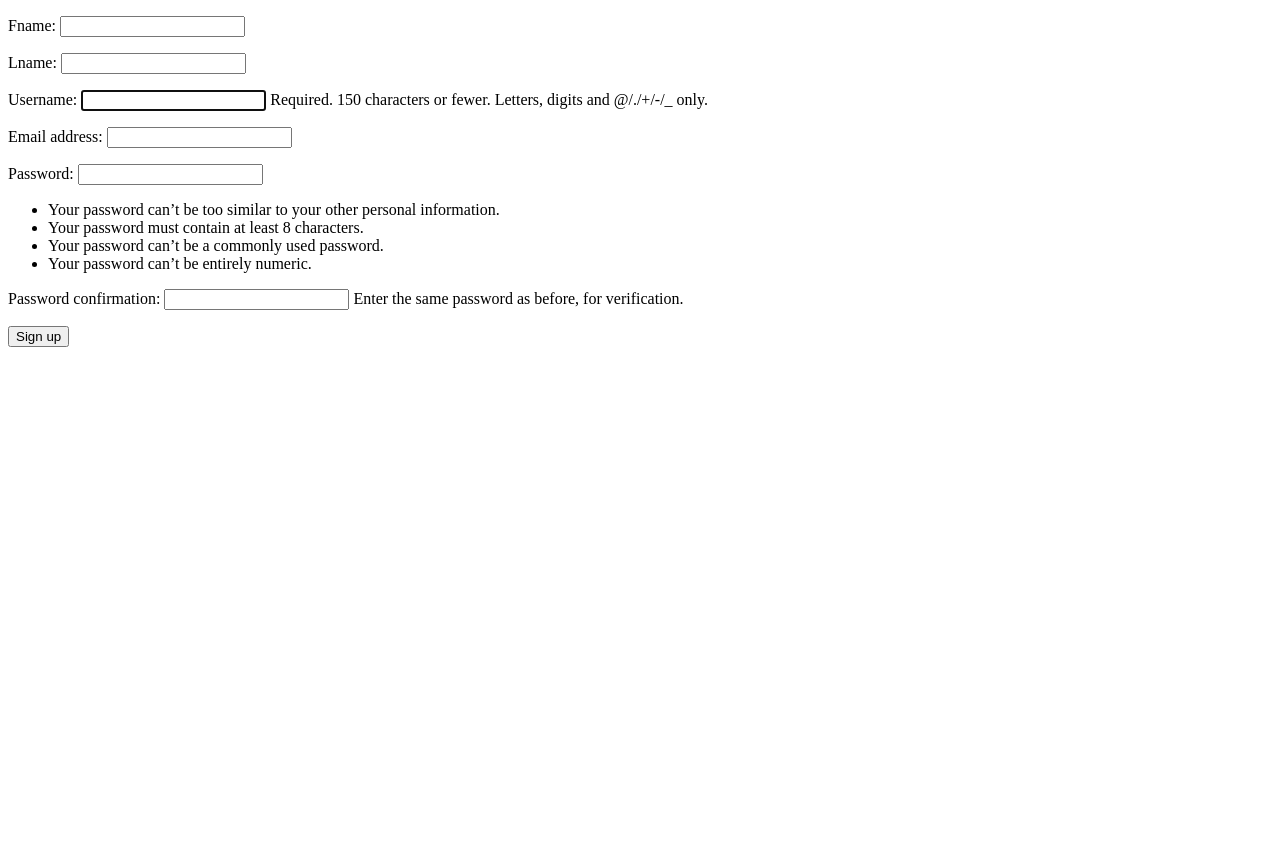
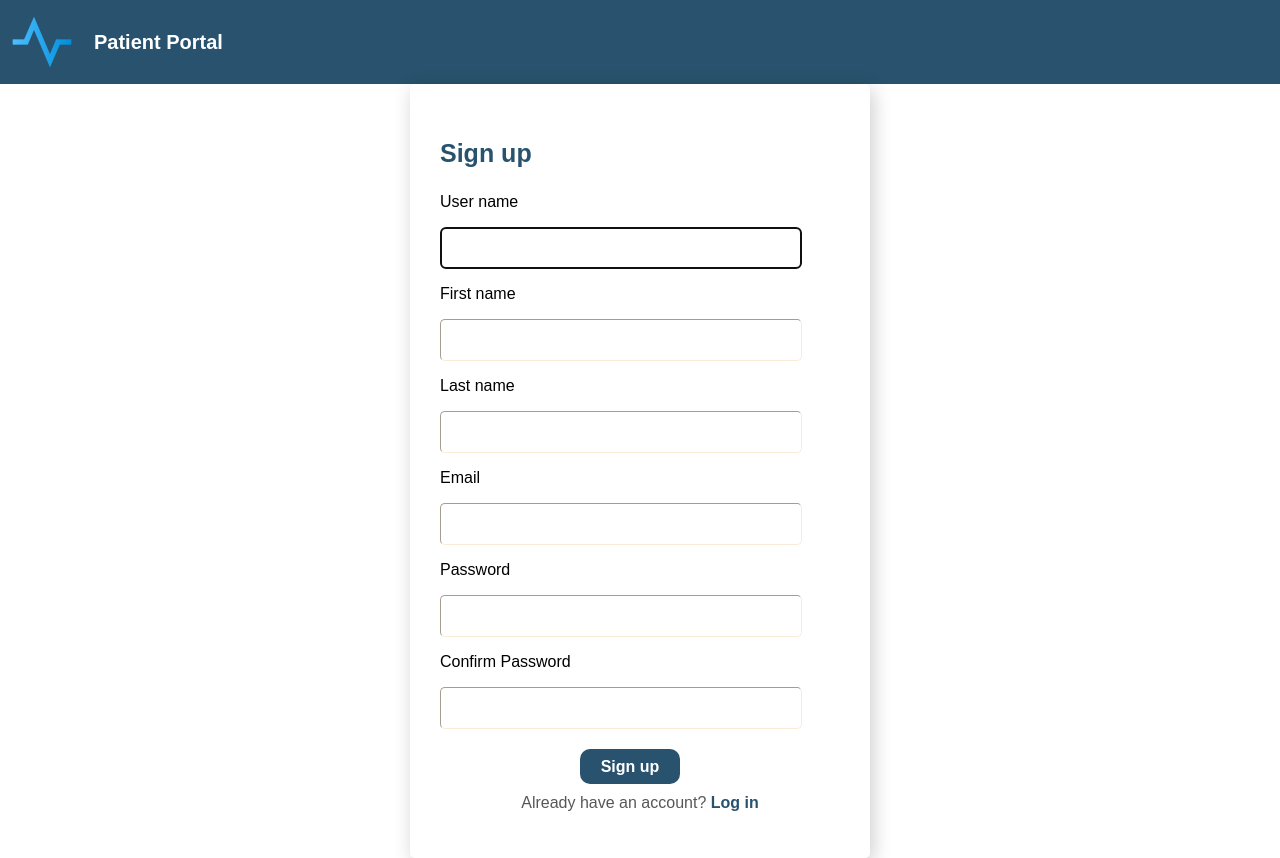
Before and after one commit to Samuel-K95/Digital-healthcare-system, a Django app: page /PatientHome/PatientSignUp/ in a window 1280 px wide. Before the commit the page ends 347 px from the top, so only its background shows below. Run offline with Django 4.2, Linux system fonts and the light colour scheme.

Commit message:
sign up for patients completed

```diff
--- /dev/null
+++ b/patients/static/css/signup.css
@@ -0,0 +1,110 @@
+body{
+    margin: 0;
+    display: flex;
+    flex-direction: column;
+    min-height: 100vh;
+}
+
+.wrap{
+    flex: 1;
+    display: flex;
+    justify-content: center;
+    align-items: center;
+}
+
+header{
+    background-color: rgba(1, 50, 82, 0.842)
+}
+
+header div{
+    display: flex;
+    align-items: center;
+    padding: 10px;
+    margin-right: 20px;
+}
+
+header img{
+    margin-right: 20px;
+}
+
+header p{
+    color: white;
+    font-size: 20px;
+    font-weight: bold;
+    font-family: sans-serif;
+}
+
+.container{
+    width: 400px;
+    padding: 30px;
+    border: none;
+    border-radius: 5px;
+    box-shadow: 3px 5px 20px rgba(0, 0, 0, 0.2);
+}
+
+.container input{
+    width: 350px;
+    border-radius: 5px;
+    border-width: 1px;
+    height: 30px;
+    border-color: antiquewhite;
+    font-size: 16px;
+    padding: 5px;
+}
+
+.container p{
+    font-family: sans-serif;
+}
+
+.top-p{
+    color: rgba(1, 50, 82, 0.842);
+    font-weight: bold;
+    font-size: 25px;
+}
+
+
+.button-div{
+    display: block;
+    align-items: center;
+    justify-content: center;
+}
+
+button{
+    background-color: rgba(1, 50, 82, 0.842);
+    color: white;
+    width: 100px;
+    height: 35px;
+    border: none;
+    border-radius: 10px;
+    margin-left: 35%;
+    margin-top: 20px;
+    font-size: 16px;
+    font-weight: 600;
+}
+
+button:hover{
+    opacity: 0.7;
+    cursor: pointer;
+}
+
+button:active{
+    opacity: 0.4;
+}
+
+.button-div p{
+    margin-top: 10px;
+    text-align: center;
+    color: rgba(80, 79, 79, 0.952);
+}
+
+.button-div a{
+    text-decoration: none;
+    color:rgba(1, 50, 82, 0.842);
+    font-weight: bold;
+}
+
+.form-group .error{
+    color: red;
+    margin-top: 5px;
+    font-size: 14px;
+}
--- a/patients/templates/patients/PatientSignUp.html
+++ b/patients/templates/patients/PatientSignUp.html
@@ -1,15 +1,78 @@
+{% load static %}
+
 <!DOCTYPE html>
 <html lang="en">
 <head>
     <meta charset="UTF-8">
     <meta name="viewport" content="width=device-width, initial-scale=1.0">
+    <link rel="stylesheet" href= "{% static 'css/signup.css' %}">
     <title>Patient Sign up</title>
 </head>
+
 <body>
-    <form method='POST' action="{% url 'PatientSignUp' %}">{% csrf_token %}
-        {{ patient_form.as_p }}
-        {{ user_form.as_p }}
-        <button type="submit">Sign up</button>
-    </form>
+    <header>
+        <div class="left-side">
+            <img src="{% static 'images/electrocardiogram.png' %}" alt="pulse">
+            <p>Patient Portal</p>
+        </div>
+    </header>
+    <div class="wrap">
+        <div class="container">
+            <form method='POST' action="{% url 'PatientSignUp' %}">{% csrf_token %}
+                <p class="top-p">Sign up</p>
+                <div class="form-group">
+                    <p>User name</p>
+                    {{ user_form.username }}
+                    {% for error in user_form.username.errors %}
+                        <div class="error">{{ error }}</div>
+                    {% endfor %}
+                </div>
+
+                <div class="form-group">
+                    <p>First name</p>
+                    {{ patient_form.fname }}
+                    {% for error in patient_form.fname.errors %}
+                        <div class="error">{{ error }}</div>
+                    {% endfor %}
+                </div>
+
+                <div class="form-group">
+                    <p>Last name</p>
+                    {{ patient_form.lname }}
+                    {% for error in patient_form.lname.errors %}
+                        <div class="error">{{ error }}</div>
+                    {% endfor %}
+                </div>
+
+                <div class="form-group">
+                    <p>Email</p>
+                    {{ user_form.email }}
+                    {% for error in user_form.email.errors %}
+                        <div class="error">{{ error }}</div>
+                    {% endfor %}
+                </div>
+
+                <div class="form-group">
+                    <p>Password</p>
+                    {{ user_form.password1 }}
+                    {% for error in user_form.password1.errors %}
+                        <div class="error">{{ error }}</div>
+                    {% endfor %}
+                </div>
+
+                <div class="form-group">
+                    <p>Confirm Password</p>
+                    {{ user_form.password2 }}
+                    {% for error in user_form.password2.errors %}
+                        <div class="error">{{ error }}</div>
+                    {% endfor %}
+                </div>
+                <div class="button-div">
+                    <button type="submit">Sign up</button>
+                    <p>Already have an account? <a href="">Log in</a></p>
+                </div>
+            </form>
+        </div>
+    </div>
 </body>
 </html>
--- a/patients/views.py
+++ b/patients/views.py
@@ -18,13 +18,17 @@ def PatientSignUp(request):
     if request.method == 'POST':
         user_form = UserForm(request.POST)
         patient_form = PatientForm(request.POST)
+
         if patient_form.is_valid() and user_form.is_valid():
             user = user_form.save()
             user.refresh_from_db()
 
             patient = patient_form.save(commit=False)
             patient.user = user
+            patient.email = user_form.cleaned_data.get('email')
+            patient.password = user_form.cleaned_data.get('password1')
             patient.save()
+
             patient_form = PatientForm(request.POST, instance=user.patient)
             raw_password = user_form.cleaned_data.get('password1')
             user = authenticate(username = user.username, password = raw_password)
```
Also changed, not shown: patients/static/css/base.css (renamed from patients/templates/patients/css/base.css, +7 -2 lines), patients/templates/patients/base.html (+11 -11 lines), patients/migrations/0006_alter_patient_fname_alter_patient_lname.py (added), patients/migrations/0007_alter_patient_fname_alter_patient_lname.py (added), patients/static/images/appointment.png (renamed from patients/templates/patients/images/appointment.png), patients/static/images/comments.png (renamed from patients/templates/patients/images/comments.png), patients/static/images/dashboard.png (added), patients/static/images/electrocardiogram.png (added), patients/static/images/live-chat.png (renamed from patients/templates/patients/images/live-chat.png), patients/static/images/logout.png (renamed from patients/templates/patients/images/logout.png), patients/static/images/magnifying-glass.png (renamed from patients/templates/patients/images/magnifying-glass.png), patients/static/images/medical-team.png (renamed from patients/templates/patients/images/medical-team.png), patients/static/images/social.png (renamed from patients/templates/patients/images/social.png), patients/static/images/user.png (renamed from patients/templates/patients/images/user.png), 2 more files, 1 other file.
